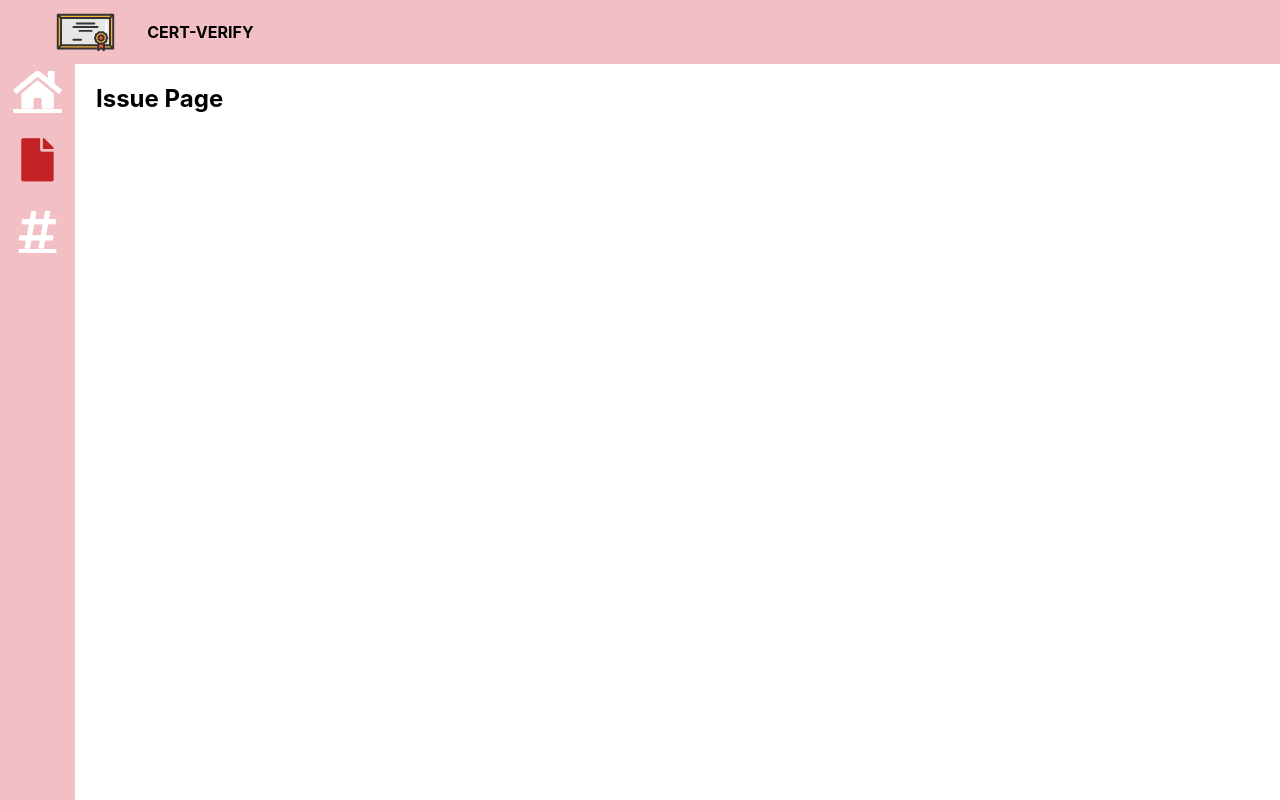
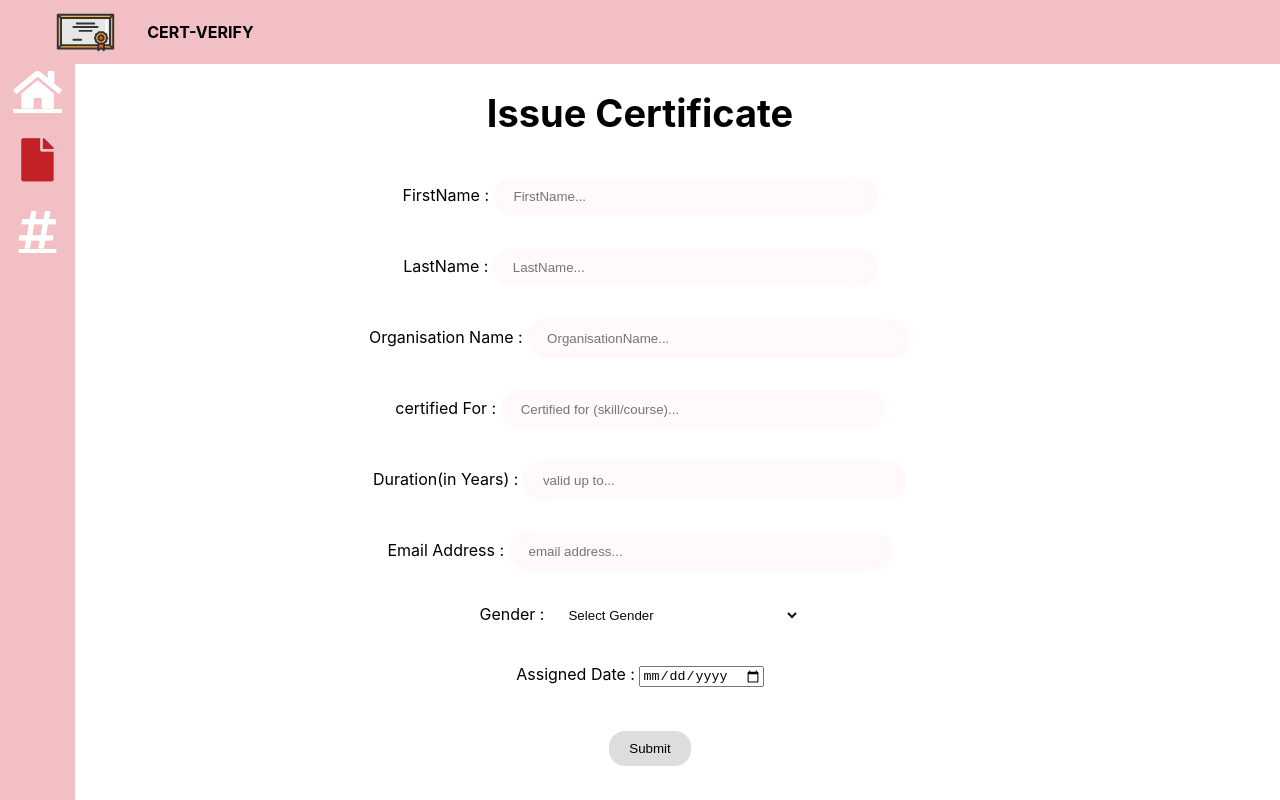
Before and after one commit to blockchain-cert-verification/cert-verify, a React (Create React App) app in the folder app/: page /Issue in a window 1280 px wide. Built offline with nearby package versions, Linux system fonts and the light colour scheme.

Commit message:
my changes

```diff
--- a/app/src/App.css
+++ b/app/src/App.css
@@ -1,5 +1,8 @@
 .App {
   text-align: center;
+  align-items: center;
+  justify-content: center;
+
 }
 
 .App-logo {
@@ -22,6 +25,7 @@
   justify-content: center;
   font-size: calc(10px + 2vmin);
   color: white;
+
 }
 
 .App-link {
--- a/app/src/App.js
+++ b/app/src/App.js
@@ -4,7 +4,7 @@ import Sidebar from './components/sidenav';
 import './App.css';
 import React from 'react';
 import { Home } from './Home';
-import { Issue } from './Issue';
+import Issue  from './Issue';
 import { View } from './View';
 import { BrowserRouter as Router, Route, Link, withRouter, Switch } from "react-router-dom";
 
@@ -42,7 +42,7 @@ function App() {
         <Sidebar/>
         <Switch>
           <Route exact path="/" component={Home}/>
-          <Route path="/issue" component={Issue}/>
+          <Route path="/Issue" component={Issue}/>
           <Route component={View}/>
         </Switch>
       </Router>
--- a/app/src/Issue.js
+++ b/app/src/Issue.js
@@ -1,13 +1,123 @@
+import React, { Component } from 'react'
+import './todo.css';
 
-import React from 'react';
-import styled from 'styled-components';
-const Wrapper = styled.div`
-  margin-top: 1em;
-  margin-left: 6em;
-  margin-right: 6em;
-`;
-export const Issue = () => (
-  <Wrapper>
-    <h2>Issue Page</h2>
-  </Wrapper>
-)
+
+
+class Issue extends Component {
+    constructor(props) {
+        super(props)
+
+        this.state = {
+            firstName: "",
+            lastName: "",
+            organisationName: "",
+            gender: "",
+            certifiedFor: "",
+            assignedDate: "",
+            duration:"",
+            email:"",
+
+        }
+        this.handleSubmit=this.handleSubmit.bind(this)
+    }
+
+    firsthandler = (event) => {
+        this.setState({
+            firstName: event.target.value
+        })
+    }
+    lasthandler = (event) => {
+        this.setState({
+            lastName: event.target.value
+        })
+    }
+
+
+    genderhandler = (event) => {
+        this.setState({
+            gender: event.target.value
+        })
+    }
+
+    organisationhandler = (event) => {
+        this.setState({
+            organisationName: event.target.value
+        })
+    }
+
+    certifiedForhandler = (event) => {
+        this.setState({
+            certifiedFor: event.target.value
+        })
+    }
+
+    assignedDatehandler = (event) => {
+        this.setState({
+            assignedDate: event.target.value
+        })
+    }
+
+    durationhandler = (event) => {
+        this.setState({
+            duration: event.target.value
+        })
+    }
+
+    emailhandler = (event) => {
+        this.setState({
+            email: event.target.value
+        })
+    }
+
+    handleSubmit = (event) => {
+        alert(`${this.state.firstName} ${this.state.lastName}  Issued Successfully !!!!`)
+        console.log(this.state);
+        this.setState({
+            firstName: "",
+            lastName: "",
+            organisationName: "",
+            gender: "",
+            certifiedFor: "",
+            assignedDate: "",
+            duration:"",
+            email:"",
+        })
+     event.preventDefault()
+
+    }
+
+
+
+
+    render() {
+        return (
+            <div>
+
+                <form onSubmit={this.handleSubmit}>
+                    <h1>Issue Certificate</h1>
+                    <label>FirstName :</label> <input type="text" value={this.state.firstName} onChange={this.firsthandler} placeholder="FirstName..." /><br />
+                    <label>LastName :</label> <input type="text" value={this.state.lastName} onChange={this.lasthandler} placeholder="LastName..." /><br />
+                    <label>Organisation Name :</label> <input type="text" value={this.state.organisationName} onChange={this.organisationhandler} placeholder="OrganisationName..." /><br />
+                    <label>certified For :</label> <input type="text" value={this.state.certifiedFor} onChange={this.certifiedForhandler} placeholder="Certified for (skill/course)..." /><br />
+                    <label>Duration(in Years) :</label> <input type="text" value={this.state.duration} onChange={this.durationhandler} placeholder="valid up to..." /><br />
+                    <label>Email Address :</label> <input type="text" value={this.state.email} onChange={this.emailhandler} placeholder="email address..." /><br />
+                    <label>Gender :</label><select onChange={this.genderhandler} defaultValue="Select Gender">
+                        <option defaultValue>Select Gender</option>
+                        <option value="male">Male</option>
+                        <option value="female">Female</option>
+                    </select><br />
+                    <br/>
+                    <label>Assigned Date :</label> <input type="date" value={this.state.assignedDate} onChange={this.assignedDatehandler} placeholder="Date of issuing..." /><br />
+                    <br/>
+                    <br/>
+                    <input type="submit" value="Submit" />
+
+                </form>
+
+            </div>
+
+        )
+    }
+}
+
+export default Issue
--- /dev/null
+++ b/app/src/todo.css
@@ -0,0 +1,96 @@
+body{
+    background-color: white;
+    align-items: center;
+    justify-content: center;
+    text-align: center;
+
+
+  }
+  h1{
+    font-size: 38px;
+    align-items: center;
+    justify-content: center;
+
+  }
+
+  input[type=text] {
+    width: 30%;
+    padding: 12px 20px;
+    margin: 16px 0;
+    box-sizing: border-box;
+    border: none;
+    border-radius: 34px;
+    background-color: rgb(255, 249, 249);
+    color: rgb(10, 10, 10);
+    font-family: Arial, Helvetica, sans-serif;
+    align-items: center;
+    justify-content: center;
+
+  }
+
+
+  input[type=submit] {
+    background-color: #ddd;
+    border: none;
+    color: black;
+    padding: 10px 20px;
+    text-align: center;
+    text-decoration: none;
+    display: inline-block;
+    margin: 4px 2px;
+    /* cursor: pointer; */
+    border-radius: 16px;
+    font-family: Arial, Helvetica, sans-serif;
+    margin-left: 22px;
+    align-items: center;
+    justify-content: center;
+
+
+  }
+
+  select {
+    width: 20%;
+    padding: 12px 20px;
+    margin: 8px 0;
+    box-sizing: border-box;
+    border: none;
+    border-radius: 15px;
+    background-color: rgb(255, 255, 255);
+    color: rgb(10, 10, 10);
+    font-family: Arial, Helvetica, sans-serif;
+    align-items: center;
+    justify-content: center;
+
+  }
+
+
+  .container{
+    background-color: antiquewhite;
+    border-style: hidden;
+    border-radius: 40px;
+    padding:20px;
+    text-align: center;
+    box-shadow: 0 8px 6px -6px black;
+    align-items: center;
+    justify-content: center;
+
+
+
+  }
+  @media screen and (max-width:90px){
+
+      .main-contianer{
+        display: flex;
+        flex-wrap: wrap;
+        flex-direction: column;
+        justify-content: space-evenly;
+        margin-top: 6em;
+        margin-left: 6em;
+        margin-right: 9em;
+        align-items: center;
+        justify-content: center;
+
+
+      }
+
+    }
```
Also changed, not shown: 2 other files (tests, documents, lock files or other folders).
